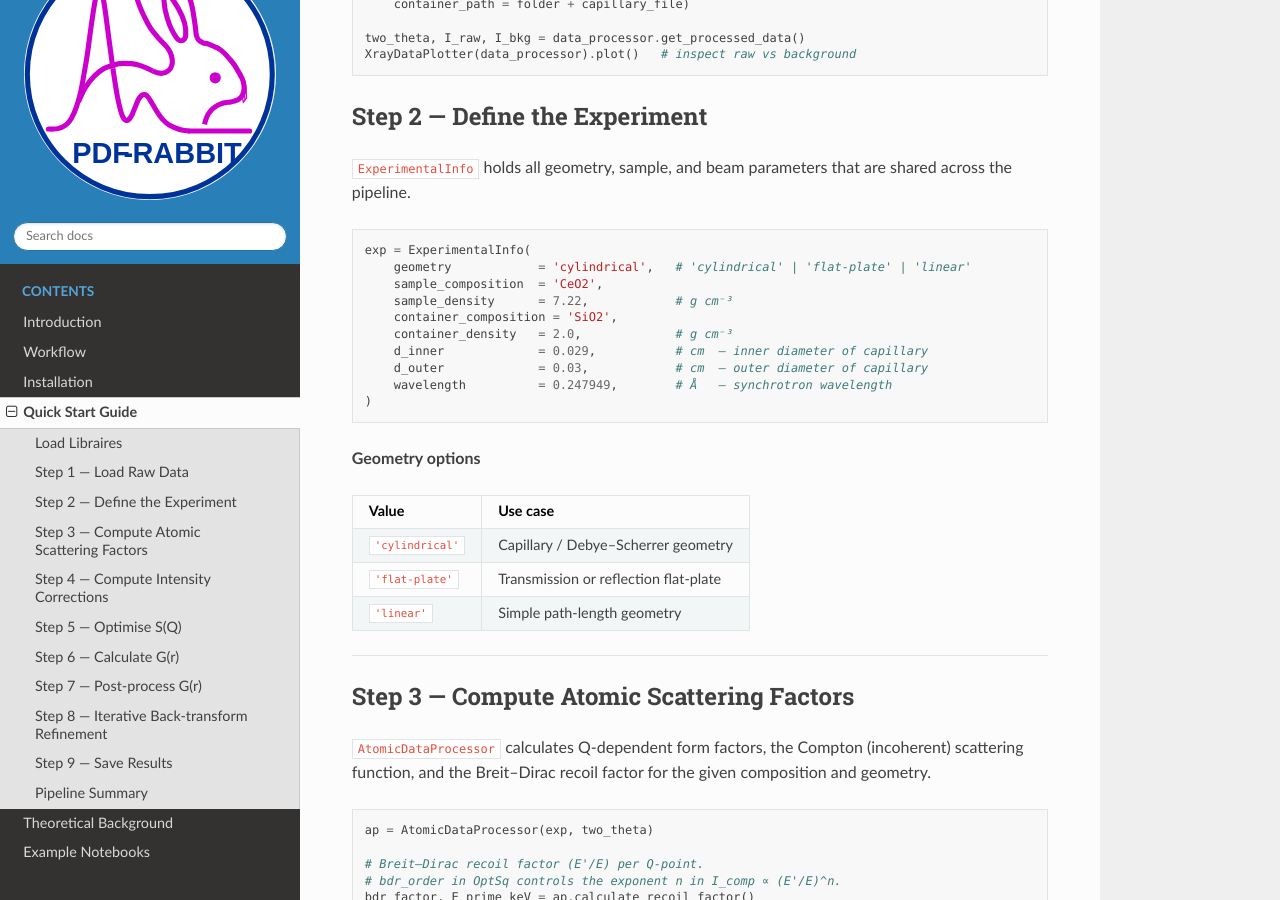
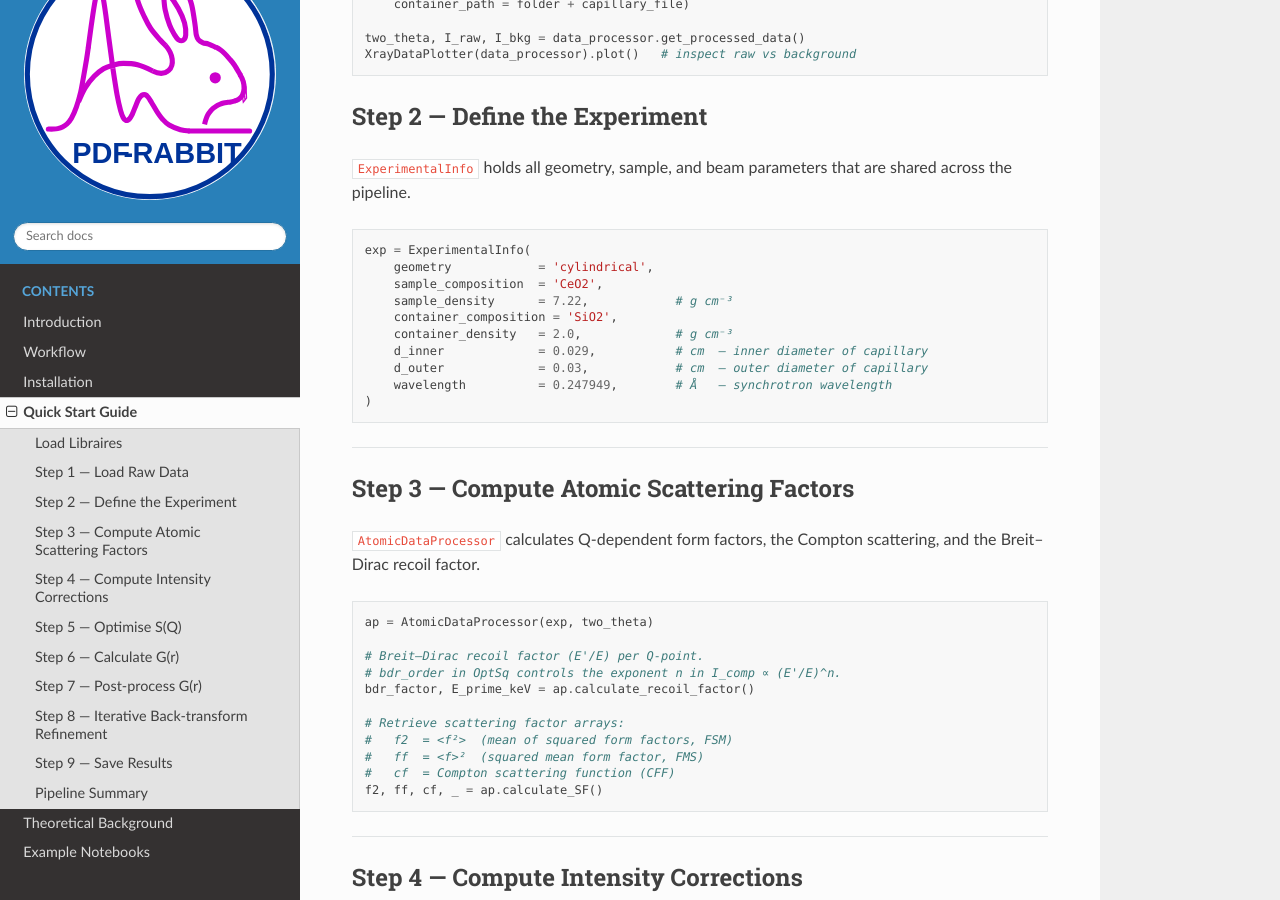
Before and after one commit to Rana-Phy/PDF-RABBIT, a Sphinx documentation site: the page built from docs/quickstart.md, in a window 1280 px wide and 900 px high, scrolled down 756 px. Built offline with Sphinx 7.4.7 and the Read the Docs theme 3.1.0, drawn with Linux system fonts in a browser that asks for light colours.

Commit message:
Update quickstart.md

````diff
--- a/docs/quickstart.md
+++ b/docs/quickstart.md
@@ -44,7 +44,7 @@ XrayDataPlotter(data_processor).plot()   # inspect raw vs background
 
 ```python
 exp = ExperimentalInfo(
-    geometry            = 'cylindrical',   # 'cylindrical' | 'flat-plate' | 'linear'
+    geometry            = 'cylindrical',
     sample_composition  = 'CeO2',
     sample_density      = 7.22,            # g cm⁻³
     container_composition = 'SiO2',
@@ -54,20 +54,11 @@ exp = ExperimentalInfo(
     wavelength          = 0.247949,        # Å   — synchrotron wavelength
 )
 ```
-
-**Geometry options**
-
-| Value | Use case |
-|---|---|
-| `'cylindrical'` | Capillary / Debye–Scherrer geometry |
-| `'flat-plate'` | Transmission or reflection flat-plate |
-| `'linear'` | Simple path-length geometry |
-
 ---
 
 ## Step 3 — Compute Atomic Scattering Factors
 
-`AtomicDataProcessor` calculates Q-dependent form factors, the Compton (incoherent) scattering function, and the Breit–Dirac recoil factor for the given composition and geometry.
+`AtomicDataProcessor` calculates Q-dependent form factors, the Compton scattering, and the Breit–Dirac recoil factor.
 
 ```python
 ap = AtomicDataProcessor(exp, two_theta)
````
